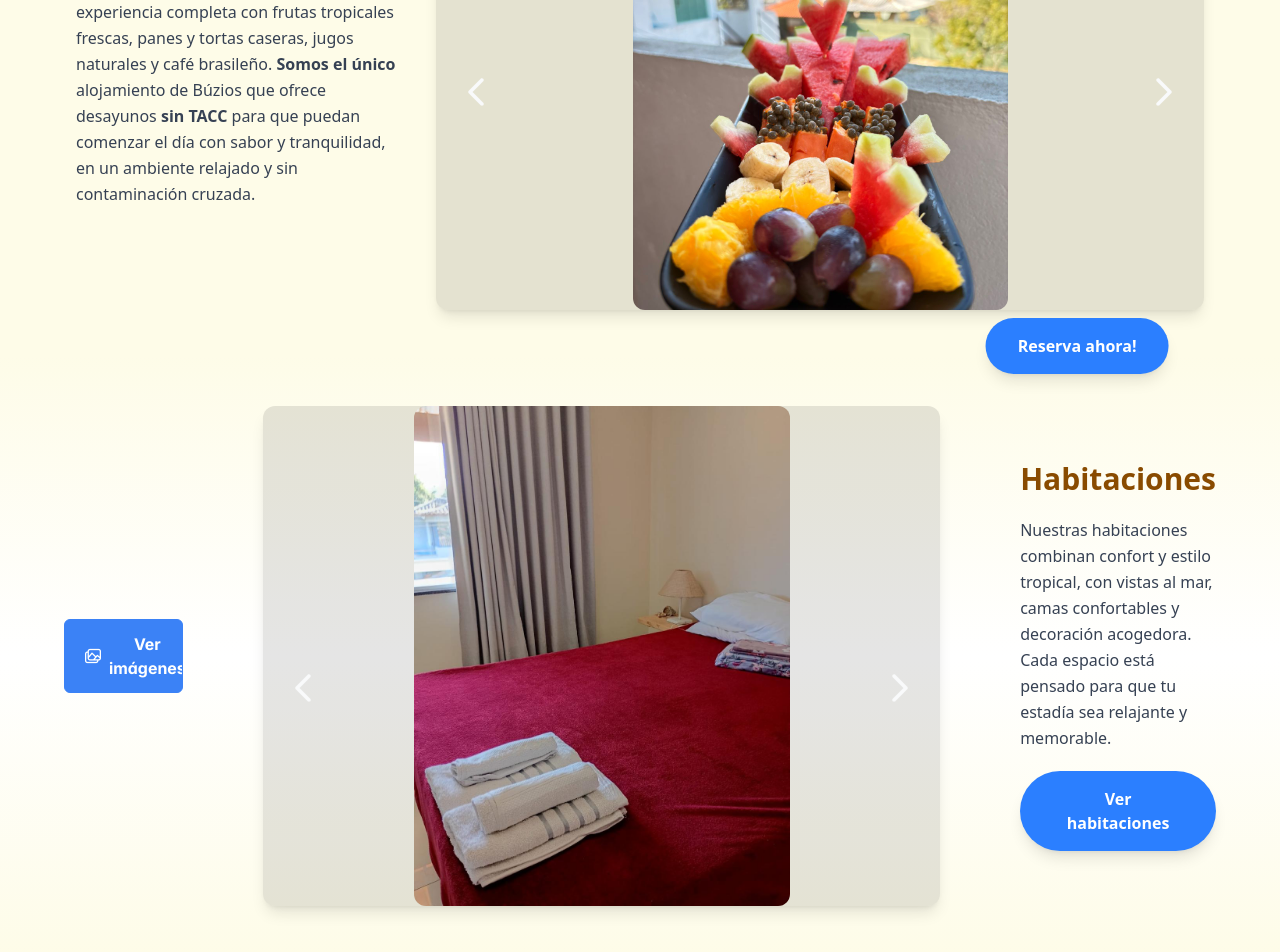
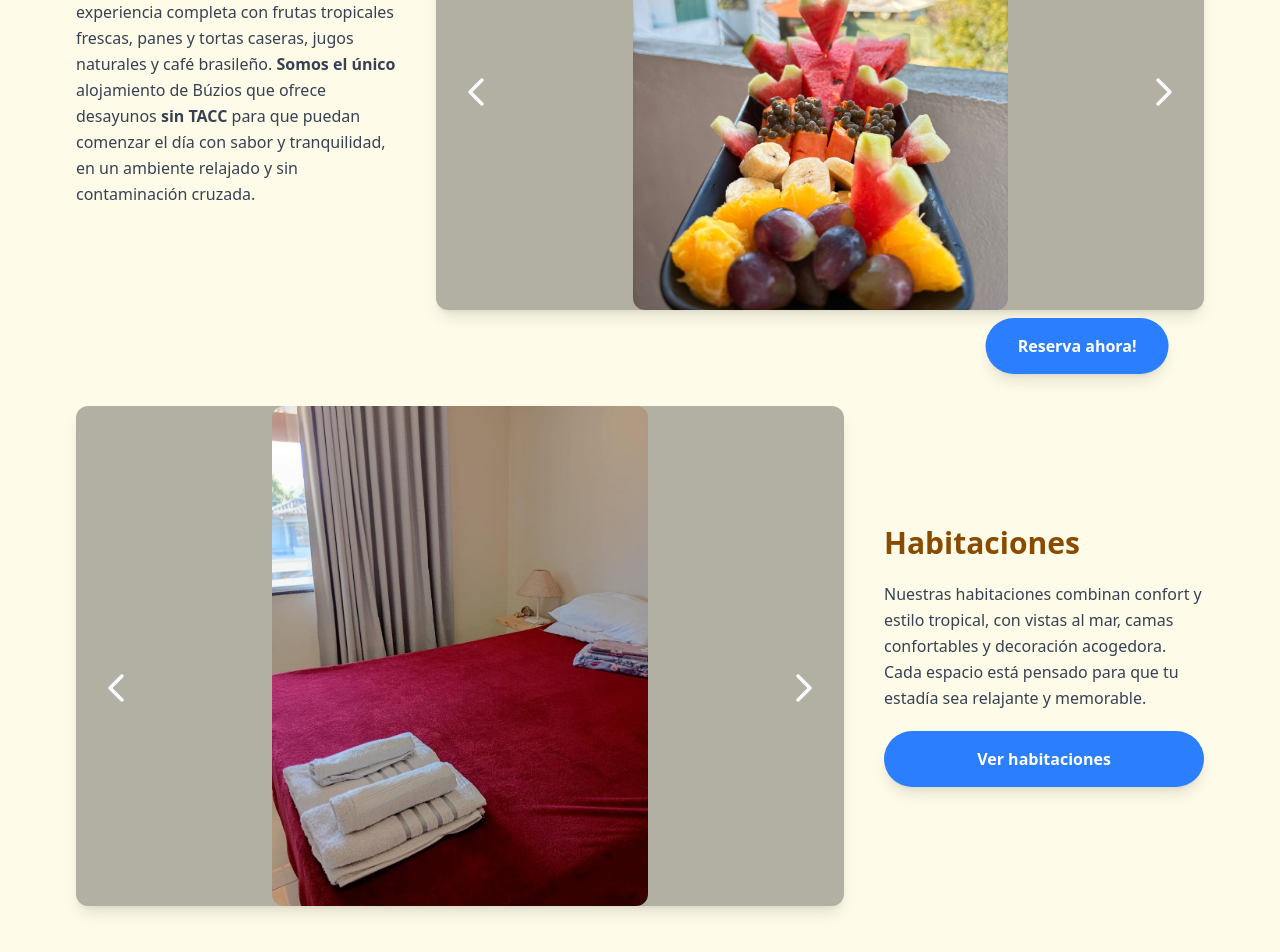
Before and after one commit to LautaroMiceli/corazon-de-geriba, a React (Vite) app: page /services in a window 1280 px wide. Shown: the part 394-1346 px from the top of the page. Built offline with nearby package versions, Linux system fonts and the light colour scheme.

Commit message:
Services refactorizado

```diff
--- a/src/Components/Test.jsx
+++ b/src/Components/Test.jsx
@@ -10,7 +10,7 @@ const Test = () => {
     const itemTemplate = (item) => (
         <div
             className="flex justify-center items-center bg-black/5 rounded-xl overflow-hidden w-full
-                 aspect-[4/3] sm:aspect-video md:aspect-[16/9]"
+                aspect-4/3 sm:aspect-video md:aspect-video"
         >
             <img
                 src={item.itemImageSrc}
--- a/src/Screens/Services.jsx
+++ b/src/Screens/Services.jsx
@@ -1,8 +1,6 @@
-import React, { useRef } from 'react'
 import { Galleria } from 'primereact/galleria';
 import { breakfastImages, bedroomImages, responsiveOptions } from '../utils/galleryImages';
 import { Link } from 'react-router-dom';
-import { Button } from 'primereact/button';
 
 const Services = () => {
   return (
@@ -11,27 +9,7 @@ const Services = () => {
         Nuestros servicios
       </h2>
 
-      <BreakfastGallery />
-      <BedroomGallery />
-    </section>
-  )
-}
-
-const BreakfastGallery = () => {
-  const itemTemplate = (item) => (
-    <div className="flex justify-center items-center bg-black/5 rounded-xl h-60 sm:h-80 md:h-[500px]">
-      <img
-        src={item.itemImageSrc}
-        alt={item.alt}
-        className="max-h-full max-w-full object-contain rounded-xl"
-      />
-    </div>
-  );
-
-  return (
-    <div className="max-h-screen w-full p-12 flex flex-col gap-5 items-center justify-center lg:flex-row lg:gap-10">
-
-      {/* Texto descriptivo */}
+      <CustomGallery images={breakfastImages} >
         <div className="flex flex-col gap-5 w-full text-center animate-fade-in lg:w-80 lg:text-left">
           <div className='flex justify-center gap-2 lg:justify-start'>
             <h2 className="text-3xl font-bold text-yellow-800">Desayuno</h2>
@@ -41,44 +19,9 @@ const BreakfastGallery = () => {
             En nuestra posada te espera una experiencia completa con frutas tropicales frescas, panes y tortas caseras, jugos naturales y café brasileño. <b>Somos el único</b> alojamiento de Búzios que ofrece desayunos <b>sin TACC</b> para que puedan comenzar el día con sabor y tranquilidad, en un ambiente relajado y sin contaminación cruzada.
           </p>
         </div>
+      </CustomGallery>
 
-      {/* Galería */}
-      <Galleria
-        className="rounded-xl shadow-lg overflow-hidden bg-black/10 w-full max-w-3xl"
-        value={breakfastImages}
-        item={itemTemplate}
-        responsiveOptions={responsiveOptions}
-        circular
-        showThumbnails={false}         // 🔹 oculta thumbnails
-        showThumbnailNavigators={false}
-        showIndicators={false}
-        showItemNavigators             // flechas laterales
-        autoPlay
-        transitionInterval={4000}
-        style={{ width: "100%", height: "100%" }}
-      />
-
-    </div>
-  )
-}
-
-const BedroomGallery = () => {
-  const itemTemplate = (item) => (
-    <div className="flex justify-center items-center bg-black/5 rounded-xl h-60 sm:h-80 md:h-[500px]">
-      <img
-        src={item.itemImageSrc}
-        alt={item.alt}
-        className="max-h-full max-w-full object-contain rounded-xl"
-      />
-    </div>
-  );
-  const galleria = useRef(null);
-
-  return (
-    <section className="max-h-screen w-full p-12 flex flex-col gap-10 items-center bg-linear-to-b from-yellow-50 via-white to-yellow-50">
-      <div className="flex flex-col items-center gap-10 w-full max-w-6xl lg:flex-row-reverse lg:gap-20">
-
-        {/* Texto descriptivo */}
+      <CustomGallery images={bedroomImages} reverse={true}>
         <div className="flex flex-col gap-5 w-full text-center animate-fade-in lg:w-80 lg:text-left">
           <h2 className="text-3xl font-bold text-yellow-800">Habitaciones</h2>
           <p className="text-gray-700 text-base leading-relaxed">
@@ -101,33 +44,44 @@ const BedroomGallery = () => {
             Ver habitaciones
           </Link>
         </div>
+      </CustomGallery>
+    </section>
+  )
+}
 
-        {/* Galería */}
+const CustomGallery = ({ images, children, reverse }) => {
+  const itemTemplate = (item) => (
+    <div className="flex justify-center items-center bg-black/5 rounded-xl h-60 sm:h-80 md:h-[500px]">
+      <img
+        src={item.itemImageSrc}
+        alt={item.alt}
+        className="max-h-full max-w-full object-contain rounded-xl"
+      />
+    </div>
+  );
+  const galleriaProps = {
+    value: images,
+    item: itemTemplate,
+    responsiveOptions,
+    circular: true,
+    showThumbnails: false,
+    showThumbnailNavigators: false,
+    showIndicators: false,
+    showItemNavigators: true,
+    autoPlay: true,
+    transitionInterval: 4000,
+  };
+
+  return (
+    <div className={`max-h-screen w-full p-12 flex flex-col gap-5 items-center justify-center lg:flex-row lg:gap-10 ${reverse ? "lg:flex-row-reverse" : ""}`}>
+      {children}
       <Galleria
-          className="rounded-xl shadow-lg overflow-hidden bg-black/10 w-full max-w-3xl"
-          value={bedroomImages}
-          ref={galleria}
-          item={itemTemplate}
-          responsiveOptions={responsiveOptions}
-          circular
-          showThumbnails={false}         // 🔹 oculta thumbnails
-          showThumbnailNavigators={false}
-          showIndicators={false}
-          showItemNavigators             // flechas laterales
-          autoPlay
-          transitionInterval={4000}
-          style={{ width: "100%", height: "100%" }}
-        />
-        <Button
-          label="Ver imágenes"
-          icon="pi pi-images"
-          className="bg-blue-600 hover:bg-blue-700 text-white rounded-3xl px-6 py-2"
-          onClick={() => galleria.current.show()}
+        className="w-full h-full rounded-xl shadow-lg overflow-hidden bg-black/30 max-w-3xl"
+        {...galleriaProps}
       />
 
     </div>
-    </section>
-  );
+  )
 }
 
 export default Services
```
Lines whose indentation alone changed are shown as unchanged.
